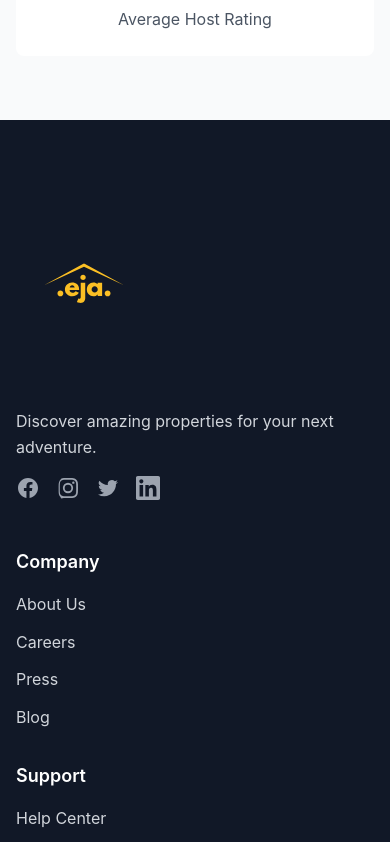
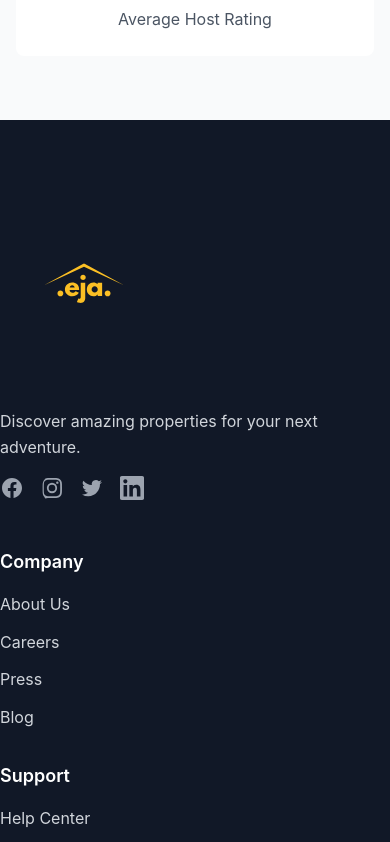
Before and after one commit to addycoder561/eja-homestay, a Next.js app: page /press in a window 390 px wide. Shown: the part 7782-8624 px from the top of the page. Built offline with nearby package versions, Linux system fonts and the light colour scheme; no server answers.

Commit message:
fix: align footer logo perfectly with header logo by removing padding and matching responsive margins

```diff
--- a/src/components/Footer.tsx
+++ b/src/components/Footer.tsx
@@ -74,18 +74,18 @@
 
   return (
     <footer className="bg-gray-900 text-white">
-      <div className="max-w-7xl mx-auto px-4 sm:px-6 lg:px-8 py-16">
+      <div className="max-w-7xl mx-auto py-16">
         {/* Main Footer Content */}
         <div className="grid grid-cols-1 md:grid-cols-2 lg:grid-cols-4 gap-8 mb-12">
           {/* Company Info */}
           <div className="lg:col-span-1">
             <div
-              className="flex items-center mb-6 animate-fade-in -ml-8"
+              className="flex items-center mb-6 animate-fade-in -ml-4 sm:-ml-8"
             >
               <img
                 src="/eja_02.svg"
                 alt="EJA Logo"
-                className="w-[200px] h-[200px]"
+                className="w-[200px] h-[200px] sm:w-[225px] sm:h-[225px]"
               />
             </div>
 
```
